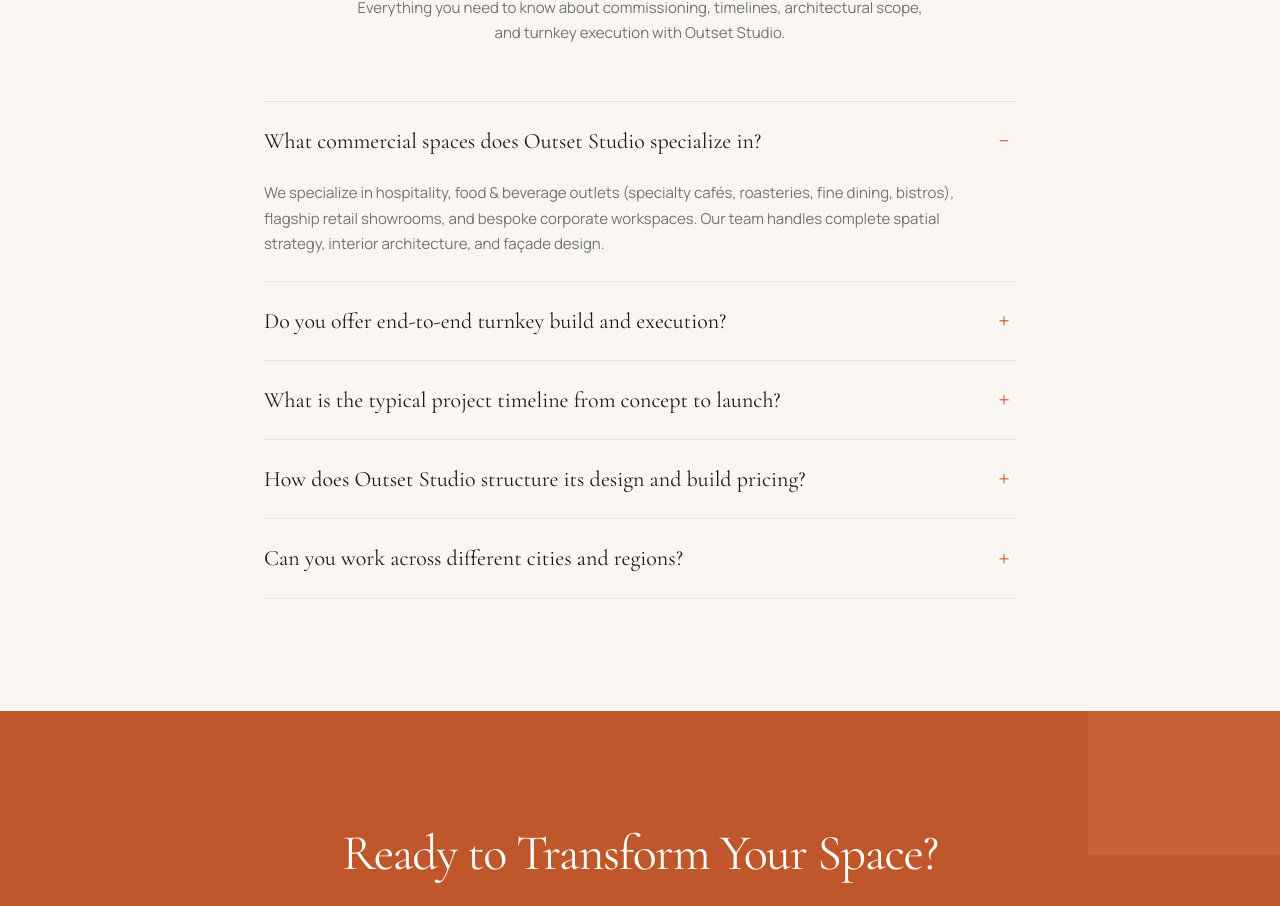
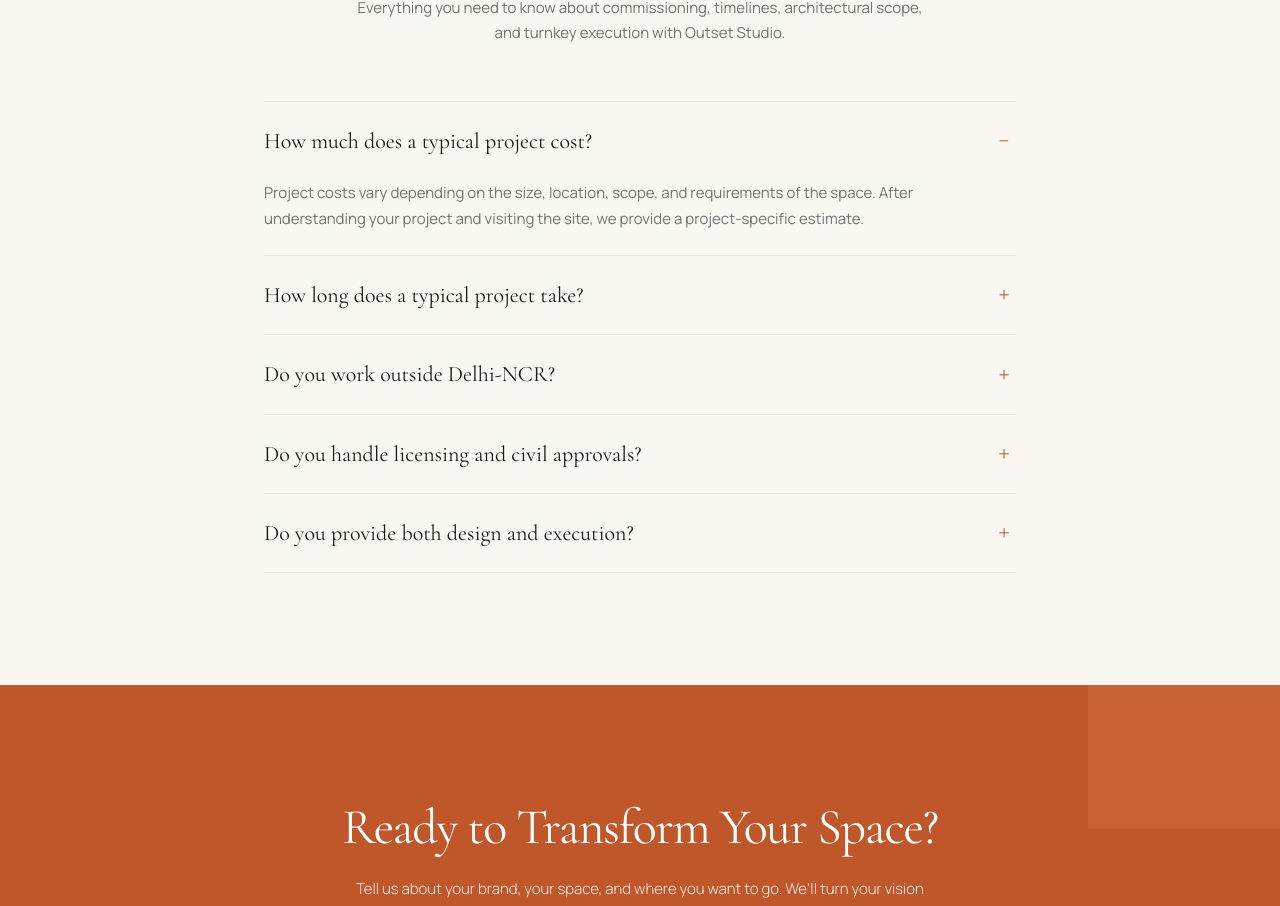
Before and after one commit to taybeen-healthy/outsetStudio, a Next.js app: page / in a window 1280 px wide. Shown: the part 5677-6583 px from the top of the page. Built offline with nearby package versions, Linux system fonts and the light colour scheme.

Commit message:
Update FAQ questions to match screenshot

```diff
--- a/src/components/FAQ.jsx
+++ b/src/components/FAQ.jsx
@@ -4,24 +4,24 @@
 
 const faqs = [
   {
-    q: "What commercial spaces does Outset Studio specialize in?",
-    a: "We specialize in hospitality, food & beverage outlets (specialty cafés, roasteries, fine dining, bistros), flagship retail showrooms, and bespoke corporate workspaces. Our team handles complete spatial strategy, interior architecture, and façade design.",
+    q: "How much does a typical project cost?",
+    a: "Project costs vary depending on the size, location, scope, and requirements of the space. After understanding your project and visiting the site, we provide a project-specific estimate.",
   },
   {
-    q: "Do you offer end-to-end turnkey build and execution?",
-    a: "Yes. Outset Studio provides complete turnkey execution — from initial concept and architectural design through civil works, MEP coordination, custom furniture, signage, and final handover. We manage every trade under one roof.",
-  },
-  {
-    q: "What is the typical project timeline from concept to launch?",
+    q: "How long does a typical project take?",
     a: "A standard outlet project takes 8–14 weeks from concept to handover, depending on scale, site conditions, and complexity. We provide a detailed timeline during the discovery phase.",
   },
   {
-    q: "How does Outset Studio structure its design and build pricing?",
-    a: "We offer transparent, phase-based pricing. Design fees are scoped per project, and build costs are quoted after a detailed site survey and material selection. No hidden charges — every deliverable is documented upfront.",
+    q: "Do you work outside Delhi-NCR?",
+    a: "Yes. While our studio is based in Gurugram, we execute projects across Delhi NCR, Mumbai, Bangalore, and other major cities. We have a trusted network of vendors and site supervisors nationwide.",
   },
   {
-    q: "Can you work across different cities and regions?",
-    a: "Yes. While our studio is based in Gurugram, we execute projects across Delhi NCR, Mumbai, Bangalore, and other major cities. We have a trusted network of vendors and site supervisors nationwide.",
+    q: "Do you handle licensing and civil approvals?",
+    a: "Yes. Outset Studio assists with all necessary licensing, civil approvals, and regulatory compliance required for your project. We coordinate with local authorities to ensure smooth approvals.",
+  },
+  {
+    q: "Do you provide both design and execution?",
+    a: "Yes. Outset Studio provides complete turnkey execution — from initial concept and architectural design through civil works, MEP coordination, custom furniture, signage, and final handover. We manage every trade under one roof.",
   },
 ];
 
```
